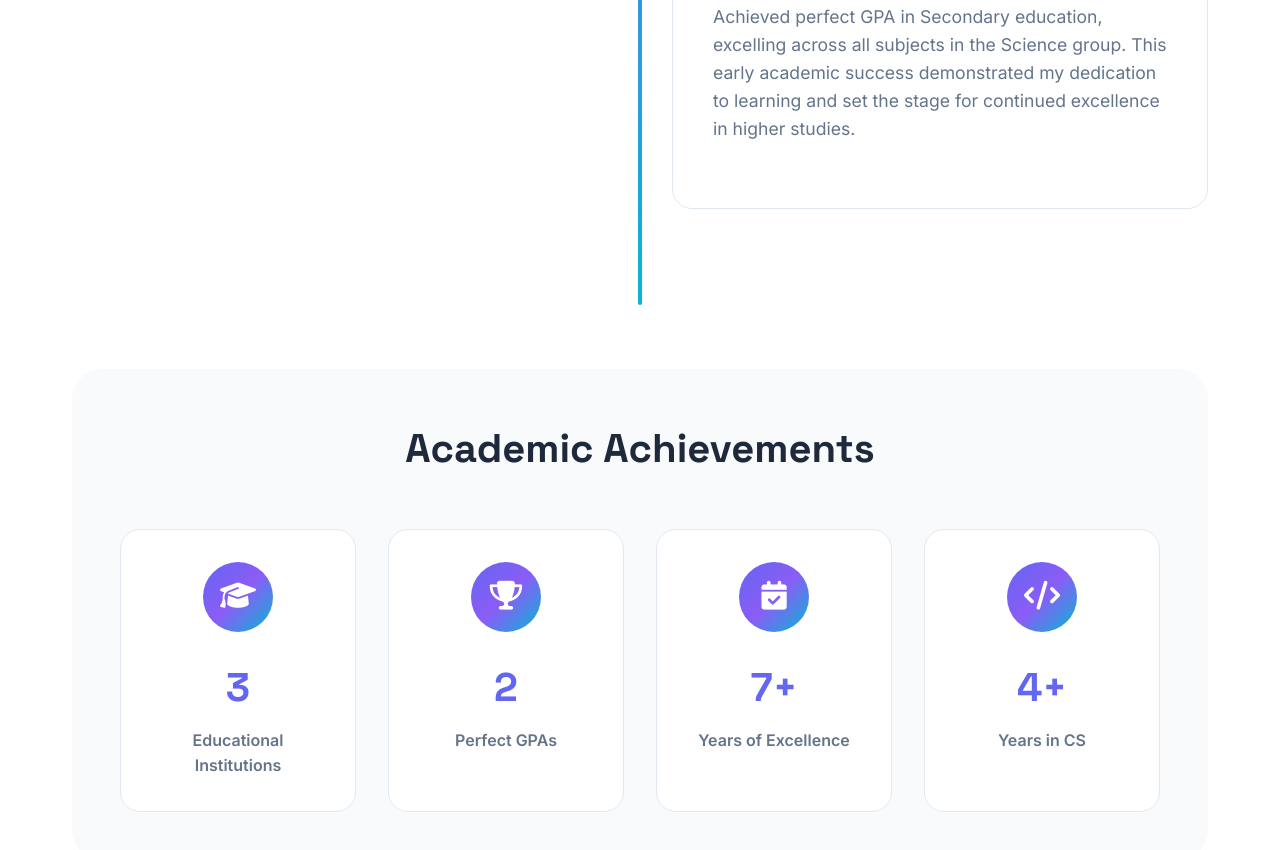
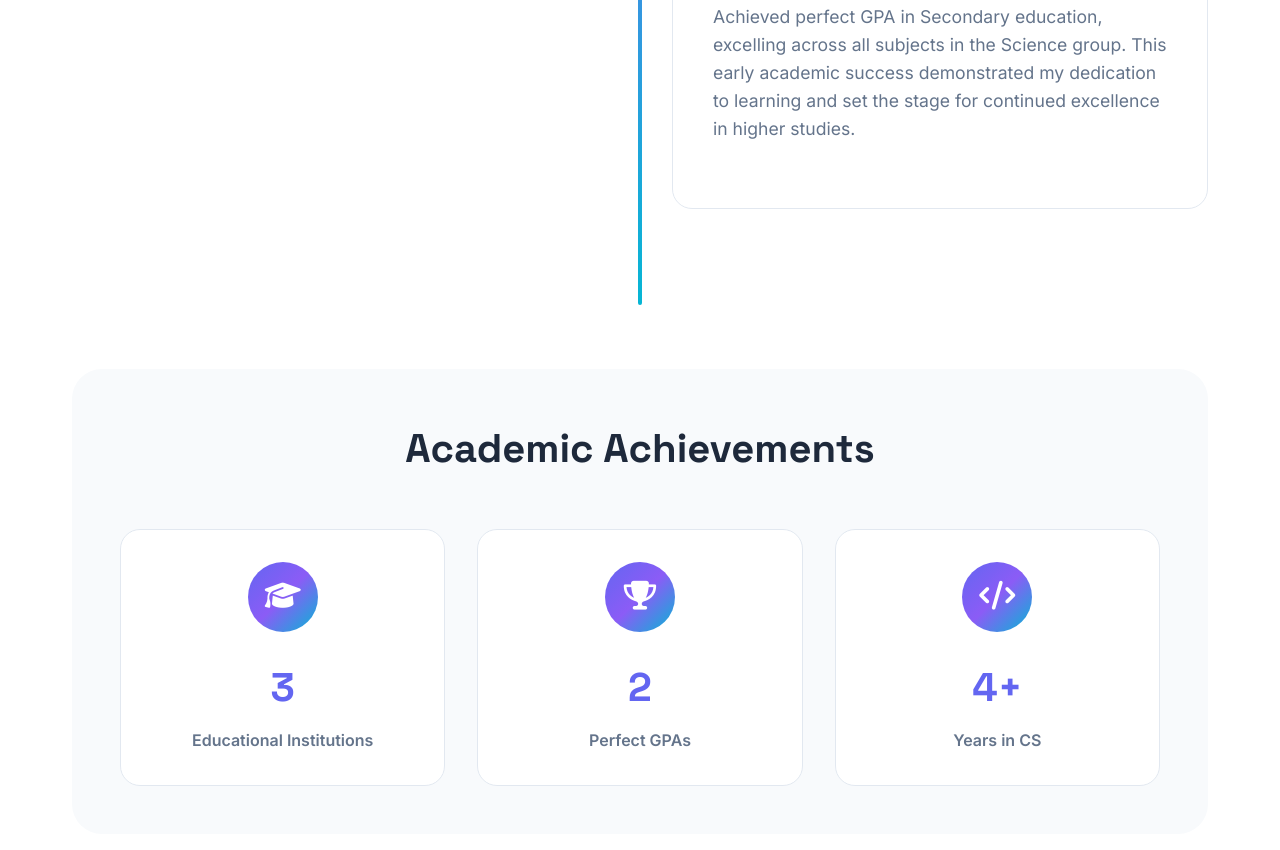
Before and after one commit to thedeadpoet99/r_rued, a plain HTML site: page education.html in a window 1280 px wide. Shown: the part 1816-2666 px from the top of the page. Drawn offline with Linux system fonts and the light colour scheme.

Commit message:
Education change

```diff
--- a/education.html
+++ b/education.html
@@ -780,14 +780,6 @@
 
                 <div class="stat-card animate-on-scroll">
                     <div class="stat-icon">
-                        <i class="fas fa-calendar-check"></i>
-                    </div>
-                    <span class="stat-number">7+</span>
-                    <span class="stat-label">Years of Excellence</span>
-                </div>
-
-                <div class="stat-card animate-on-scroll">
-                    <div class="stat-icon">
                         <i class="fas fa-code"></i>
                     </div>
                     <span class="stat-number">4+</span>
```
